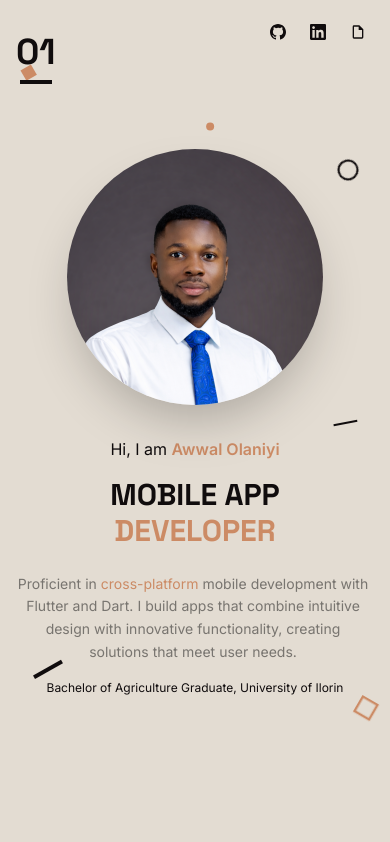
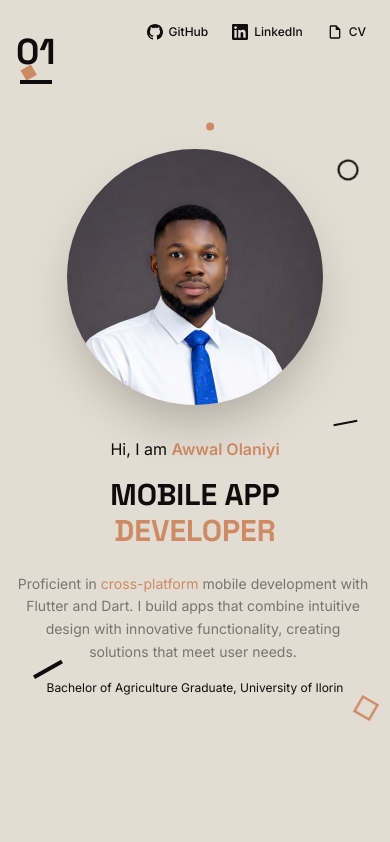
Before and after one commit to Fvrst/portfolio, a React (Vite) app: page / in a window 390 px wide. Shown: the top 842 px of the page. Built offline with nearby package versions, Linux system fonts and the light colour scheme.

Commit message:
cv button updated

```diff
--- a/src/components/HeroSection.jsx
+++ b/src/components/HeroSection.jsx
@@ -135,7 +135,7 @@ const HeroSection = () => {
               <svg className="w-4 h-4 md:w-5 md:h-5" fill="currentColor" viewBox="0 0 24 24">
                 <path d="M14,2H6A2,2 0 0,0 4,4V20A2,2 0 0,0 6,22H18A2,2 0 0,0 20,20V8L14,2M18,20H6V4H13V9H18V20Z"/>
               </svg>
-              <span className="text-xs font-inter font-medium hidden sm:inline">CV</span>
+              <span className="text-xs font-inter font-medium">CV</span>
             </a>
           ) : (
           <motion.a
@@ -155,7 +155,7 @@ const HeroSection = () => {
               <svg className="w-4 h-4 md:w-5 md:h-5" fill="currentColor" viewBox="0 0 24 24">
                 <path d="M12 0C5.374 0 0 5.373 0 12 0 17.302 3.438 21.8 8.207 23.387c.599.111.793-.261.793-.577v-2.234c-3.338.726-4.033-1.416-4.033-1.416-.546-1.387-1.333-1.756-1.333-1.756-1.089-.745.083-.729.083-.729 1.205.084 1.839 1.237 1.839 1.237 1.07 1.834 2.807 1.304 3.492.997.107-.775.418-1.305.762-1.604-2.665-.305-5.467-1.334-5.467-5.931 0-1.311.469-2.381 1.236-3.221-.124-.303-.535-1.524.117-3.176 0 0 1.008-.322 3.301 1.23A11.509 11.509 0 0112 5.803c1.02.005 2.047.138 3.006.404 2.291-1.552 3.297-1.23 3.297-1.23.653 1.653.242 2.874.118 3.176.77.84 1.235 1.911 1.235 3.221 0 4.609-2.807 5.624-5.479 5.921.43.372.823 1.102.823 2.222v3.293c0 .319.192.694.801.576C20.566 21.797 24 17.3 24 12c0-6.627-5.373-12-12-12z"/>
               </svg>
-              <span className="text-xs font-inter font-medium hidden sm:inline">GitHub</span>
+              <span className="text-xs font-inter font-medium">GitHub</span>
               </>
             )}
             {link.name === 'LinkedIn' && (
@@ -163,7 +163,7 @@ const HeroSection = () => {
               <svg className="w-4 h-4 md:w-5 md:h-5" fill="currentColor" viewBox="0 0 24 24">
                 <path d="M20.447 20.452h-3.554v-5.569c0-1.328-.027-3.037-1.852-3.037-1.853 0-2.136 1.445-2.136 2.939v5.667H9.351V9h3.414v1.561h.046c.477-.9 1.637-1.85 3.37-1.85 3.601 0 4.267 2.37 4.267 5.455v6.286zM5.337 7.433c-1.144 0-2.063-.926-2.063-2.065 0-1.138.92-2.063 2.063-2.063 1.14 0 2.064.925 2.064 2.063 0 1.139-.925 2.065-2.064 2.065zm1.782 13.019H3.555V9h3.564v11.452zM22.225 0H1.771C.792 0 0 .774 0 1.729v20.542C0 23.227.792 24 1.771 24h20.451C23.2 24 24 23.227 24 22.271V1.729C24 .774 23.2 0 22.222 0h.003z"/>
               </svg>
-              <span className="text-xs font-inter font-medium hidden sm:inline">LinkedIn</span>
+              <span className="text-xs font-inter font-medium">LinkedIn</span>
               </>
             )}
             {link.name === 'Medium' && (
```
